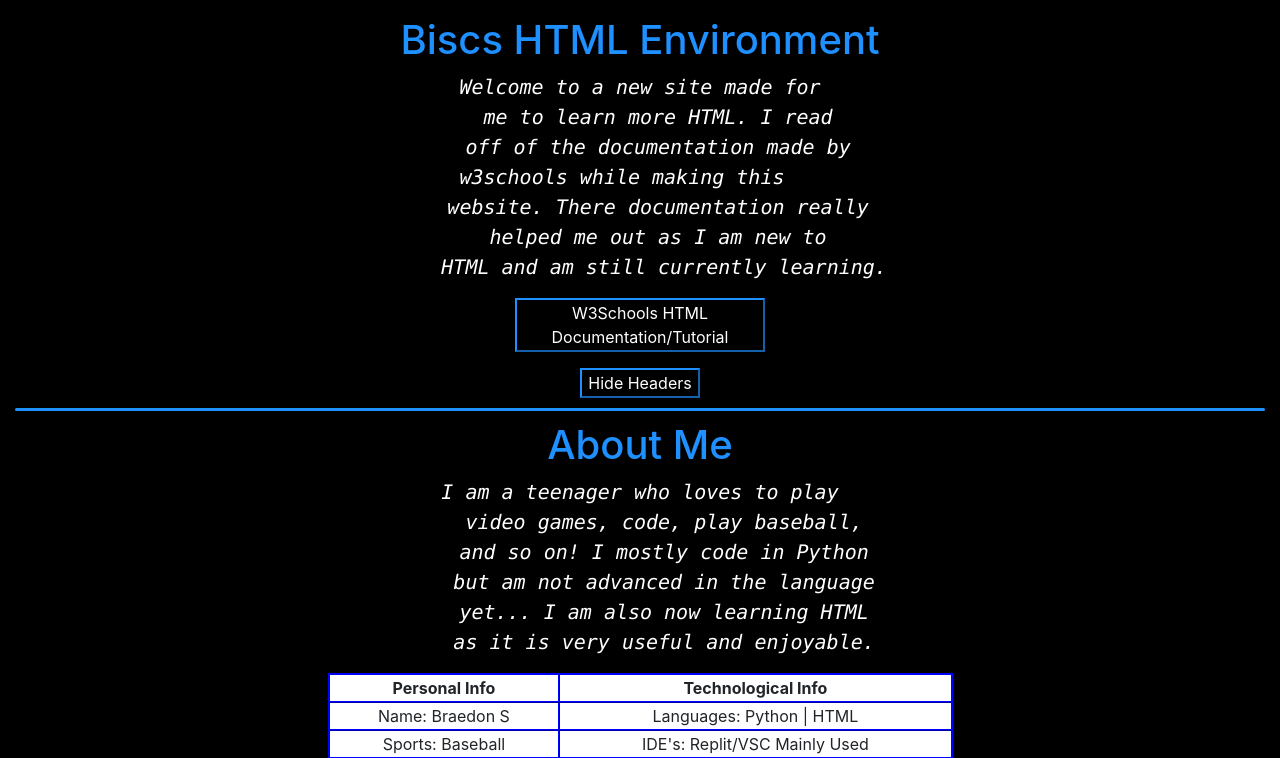
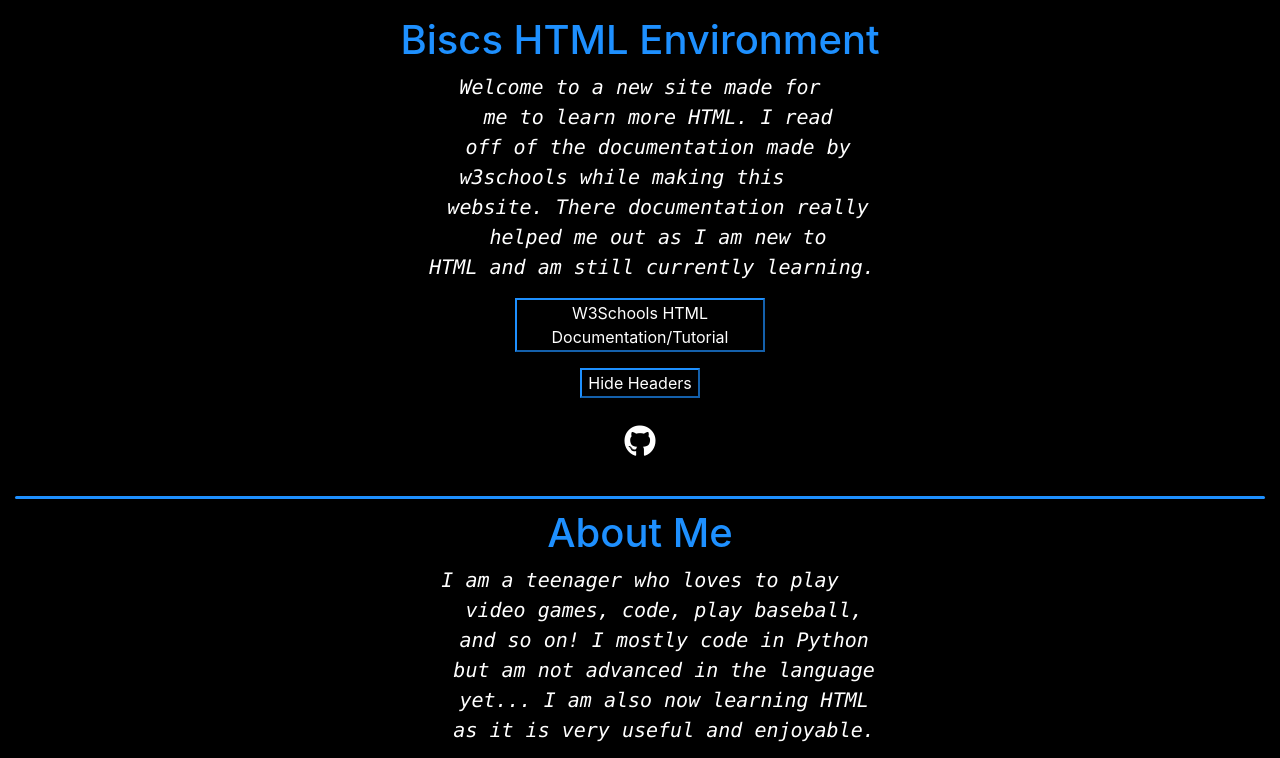
Before and after one commit to BiscDaBiscuit/BiscsBarnWebsite, a Flask app: page / in a window 1280 px wide. Shown: the part 56-814 px from the top of the page. Run offline with Flask 2, Linux system fonts and the light colour scheme; the visitor is signed in with stand-in values (Sample User, id 1); some libraries are stand-ins or nearby versions.

Commit message:
Update home.html

```diff
--- a/templates/home.html
+++ b/templates/home.html
@@ -6,14 +6,16 @@
   <head>
   <meta name="viewport" content="width=device-width, initial-scale=.3">
   <meta charset="UTF-8">
+
   <meta name="description" content="A Test Site Made To Learn HTML">
   <meta name="keywords" content="HTML, CSS, JavaScript, Test, Testing, Learn, Learning">
   <meta name="author" content="Bisc, BiscDaBiscuit, BeeGon08">
 
   <link rel="stylesheet" href="style.css">
   <link rel="icon" type="image/x-icon" href="https://www.favicon.cc/logo3d/953585.png">
+  <link rel="stylesheet" href="https://use.fontawesome.com/releases/v5.13.0/css/all.css">
 
-  <title>Biscs HTML Learning</title>
+  <title>Home Page</title>
   </head>
 
 
@@ -26,11 +28,15 @@
     w3schools while making this
     website. There documentation really
     helped me out as I am new to
-    HTML and am still currently learning.</i></pre>
+    HTML and am still currently learning.</i>  </pre>
 
     <button onclick="document.location='https://www.w3schools.com/html/'" target="_blank" title="Button Link For W3Schools HTML Tutorial" style="width:20%;">W3Schools HTML Documentation/Tutorial</button>
     <p></p>
     <button class="Headers" title="Hides Headers | Reason: Why Not?" onclick="deleteHeaders()">Hide Headers</button>
+
+    <div class="social-media">
+      <a href="https://github.com/BiscDaBiscuit" target="_blank"><i class='fab fa-github'></i></a>
+    </div>
 
     <hr>
 
```
